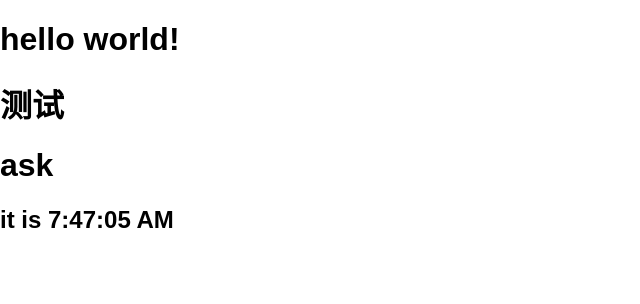
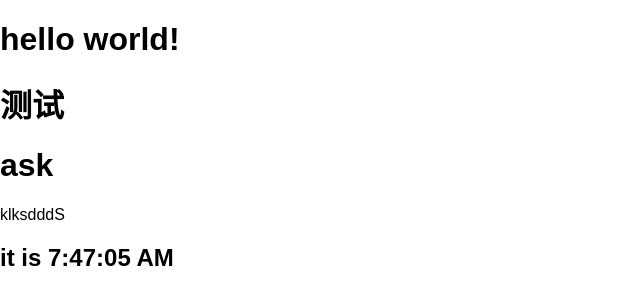
Before and after one commit to chenyi-sun/react-learn, a React (Create React App) app in the folder learn2/my-app/: page / in a window 1280 px wide. Shown: the top 304 px of the page, without its empty margins (0-640 px from the left). Built offline with nearby package versions, Linux system fonts and the light colour scheme.

Commit message:
learn improve

```diff
--- a/learn2/my-app/src/components/Test.js
+++ b/learn2/my-app/src/components/Test.js
@@ -3,7 +3,8 @@ import React, { Component } from 'react';
 class Test extends React.Component {
     render(){
         return (
-            <div></div>
+            <div>{this.props.names.nm}</div>
         )
     }
 }
+export default Test;
--- a/learn2/my-app/src/index.js
+++ b/learn2/my-app/src/index.js
@@ -1,6 +1,7 @@
 import React from 'react';
 import ReactDOM from 'react-dom';
 import './index.css';
+import Test from './components/Test';
 // import App from './App';
 // import registerServiceWorker from './registerServiceWorker';
 
@@ -10,12 +11,15 @@ class Welcome extends React.Component {
     }
 }
 
-
+const skl = {
+    nm: 'klksdddS'
+}
 const element = (
     <div>
         <h1>hello world!</h1>
         <Welcome name = "测试"/>
         <Welcome name = "ask"/>
+        <Test names = {skl}/>
         <h2>it is {new Date().toLocaleTimeString()}</h2>
     </div>
 );
```
